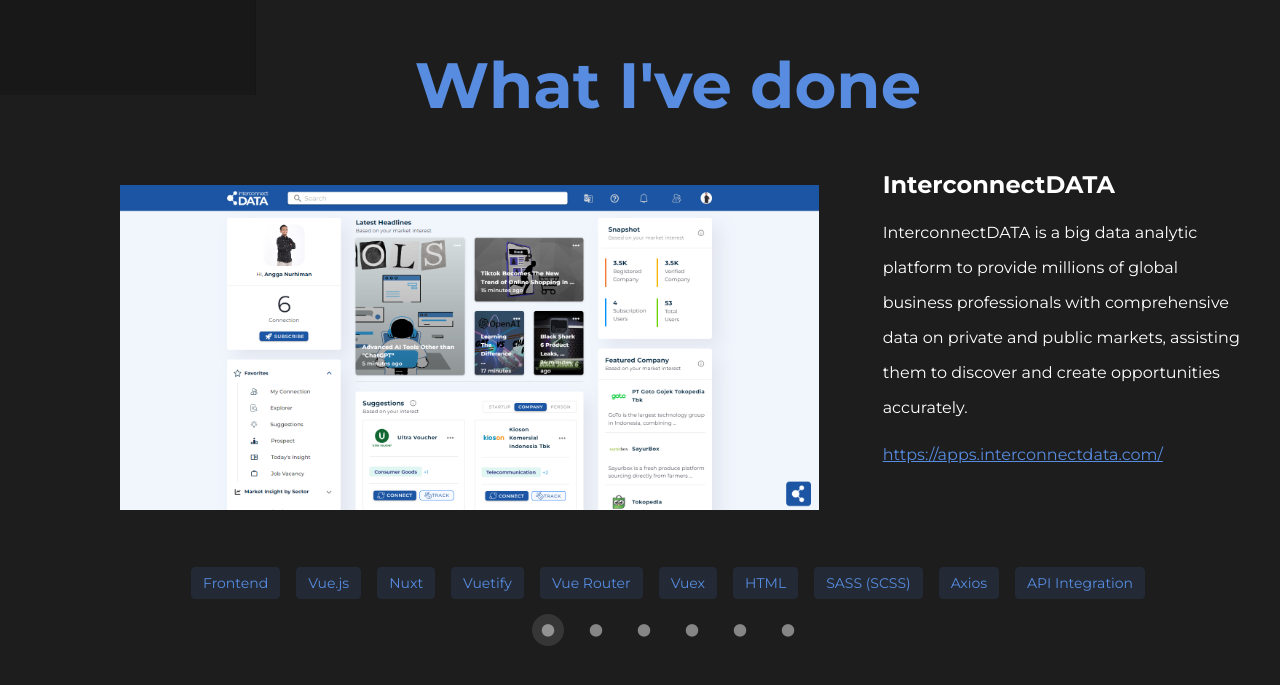
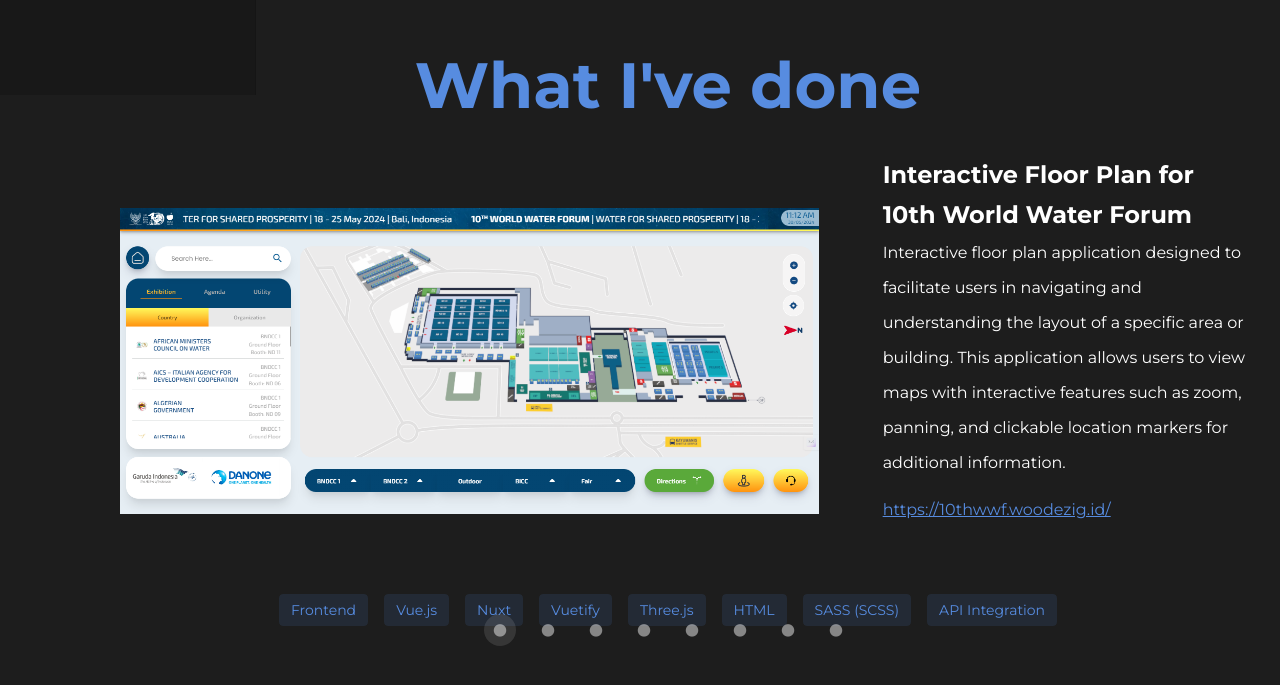
Before and after one commit to Nurhiman20/new-portfolio, a Nuxt app: page / in a window 1280 px wide. Shown: the part 705-1390 px from the top of the page. Built offline with nearby package versions, Linux system fonts and the light colour scheme.

Commit message:
feat(Project): New items

```diff
--- a/pages/index.vue
+++ b/pages/index.vue
@@ -78,7 +78,7 @@
                     </div>
                   </v-col>
                   <v-col cols="12" md="4" lg="4" class="px-4">
-                    <h1>{{ itemProject.title }}</h1>
+                    <h1 class="project-title">{{ itemProject.title }}</h1>
                     <p class="line-height-small">
                       {{ itemProject.description }}
                     </p>
@@ -265,6 +265,8 @@
 <script setup>
 import { useGoTo } from "vuetify";
 
+import wwfImage from "@/assets/images/wwf.png";
+import menaraUltraImage from "@/assets/images/menara-ultra.png";
 import icImage from "@/assets/images/interconnectdata.png";
 import makasiImage from "@/assets/images/makasipos.png";
 import tciImage from "@/assets/images/tci.png";
@@ -322,6 +324,30 @@
 };
 
 const projects = [
+  {
+    title: "Interactive Floor Plan for 10th World Water Forum",
+    image: wwfImage,
+    description:
+      "Interactive floor plan application designed to facilitate users in navigating and understanding the layout of a specific area or building. This application allows users to view maps with interactive features such as zoom, panning, and clickable location markers for additional information.",
+    link: "https://10thwwf.woodezig.id/",
+    stacks: [
+      "Frontend",
+      "Vue.js",
+      "Nuxt",
+      "Vuetify",
+      "Three.js",
+      "HTML",
+      "SASS (SCSS)",
+      "API Integration",
+    ],
+  },
+  {
+    title: "Menara Ultra Landing Page",
+    image: menaraUltraImage,
+    description: "Landing page for PT Menara Ultra Indonesia",
+    link: "https://www.menaraultra.net/",
+    stacks: ["Frontend", "Vue.js", "Nuxt", "GSAP", "Vue Router", "HTML", "SASS (SCSS)"],
+  },
   {
     title: "InterconnectDATA",
     image: icImage,
@@ -495,4 +521,8 @@
   width: 45px;
   margin-left: -3px;
 }
+
+.project-title {
+  line-height: 40px;
+}
 </style>
```
Also changed, not shown: assets/images/menara-ultra.png (added), assets/images/wwf.png (added).
